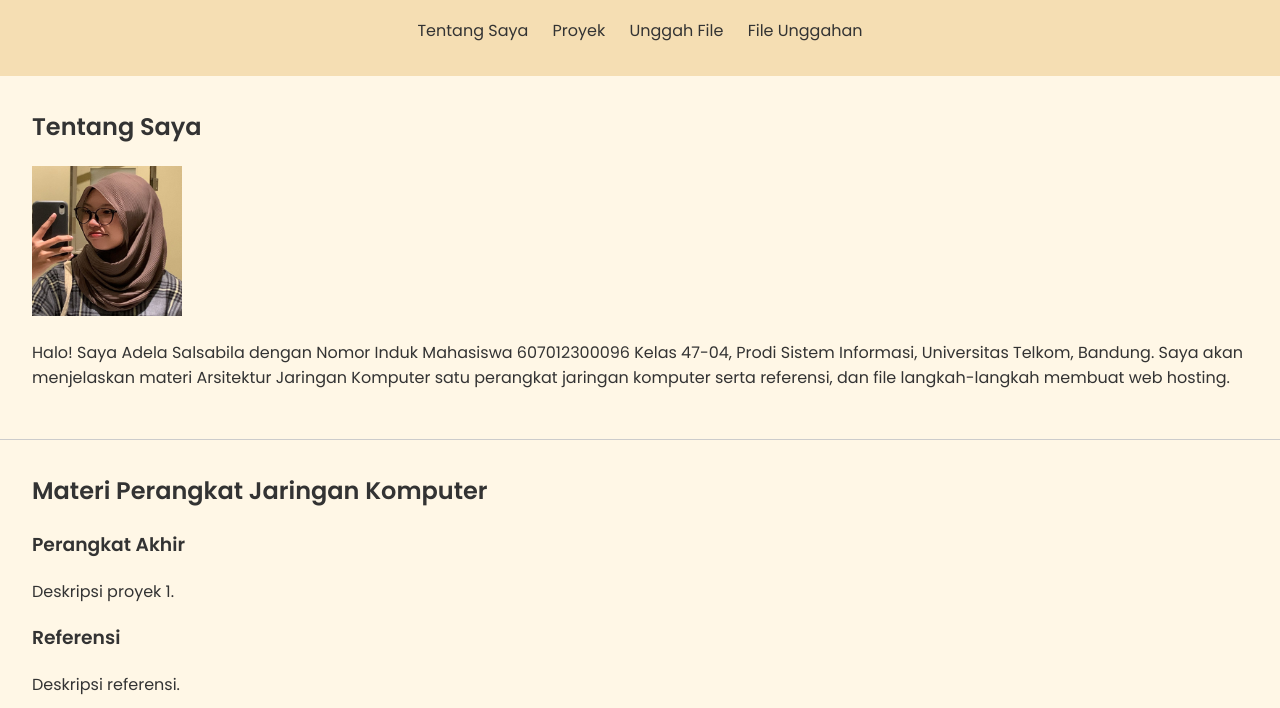
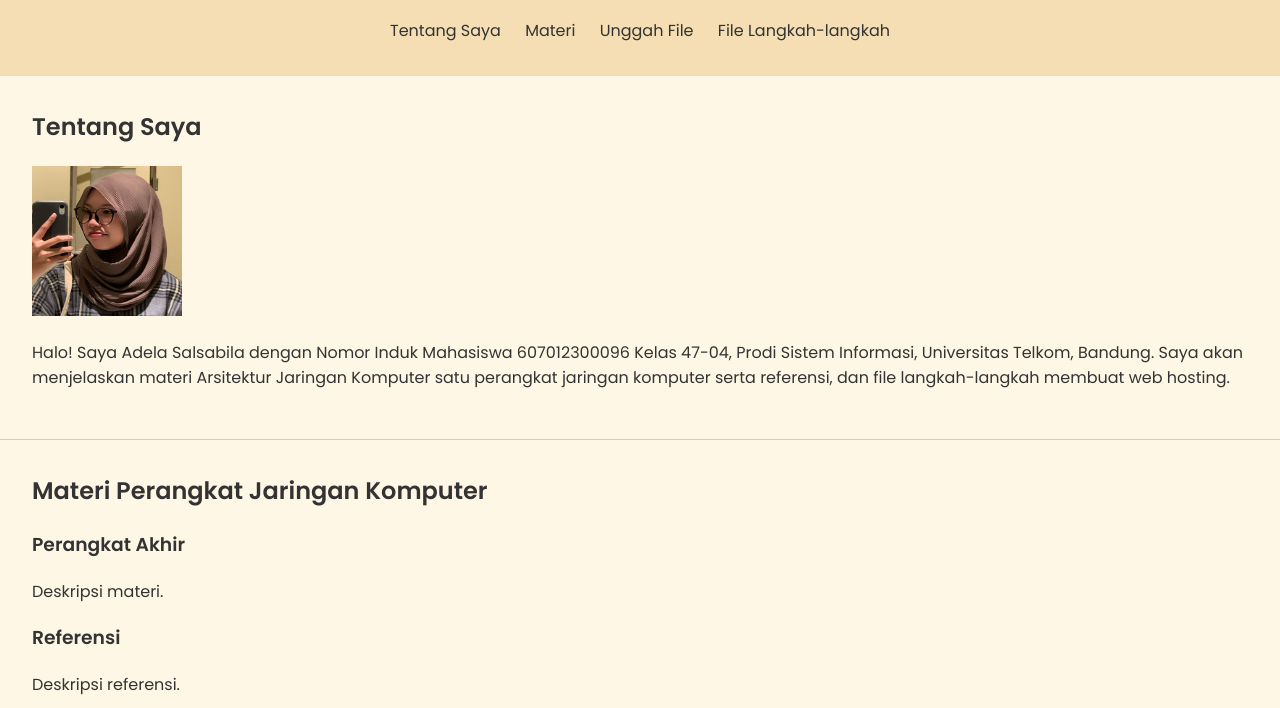
Before and after one commit to adelasalsabila96/hostinger, a plain HTML site: page index.html in a window 1280 px wide. Shown: the part 92-800 px from the top of the page. Drawn offline with Linux system fonts and the light colour scheme.

Commit message:
Update index.html

```diff
--- a/index.html
+++ b/index.html
@@ -15,9 +15,9 @@
         <nav>
             <ul>
                 <li><a href="#about">Tentang Saya</a></li>
-                <li><a href="#projects">Proyek</a></li>
+                <li><a href="#projects">Materi</a></li>
                 <li><a href="#contact">Unggah File</a></li>
-                <li><a href="#uploads">File Unggahan</a></li>
+                <li><a href="#uploads">File Langkah-langkah</a></li>
             </ul>
         </nav>
     </header>
@@ -30,7 +30,7 @@
         <h2>Materi Perangkat Jaringan Komputer</h2>
         <div class="project">
             <h3>Perangkat Akhir</h3>
-            <p>Deskripsi proyek 1.</p>
+            <p>Deskripsi materi.</p>
         </div>
         <div class="project">
             <h3>Referensi</h3>
```
